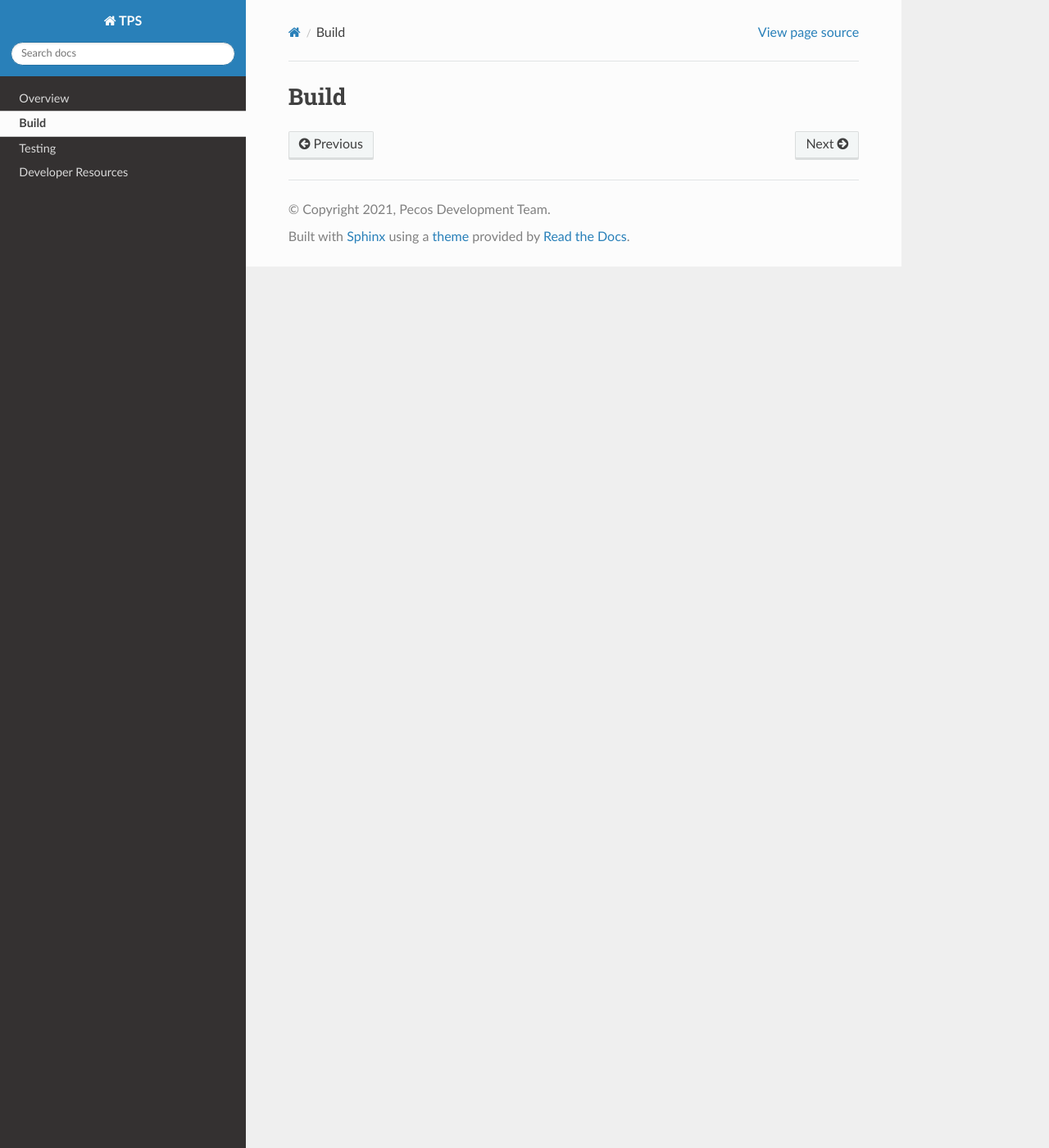
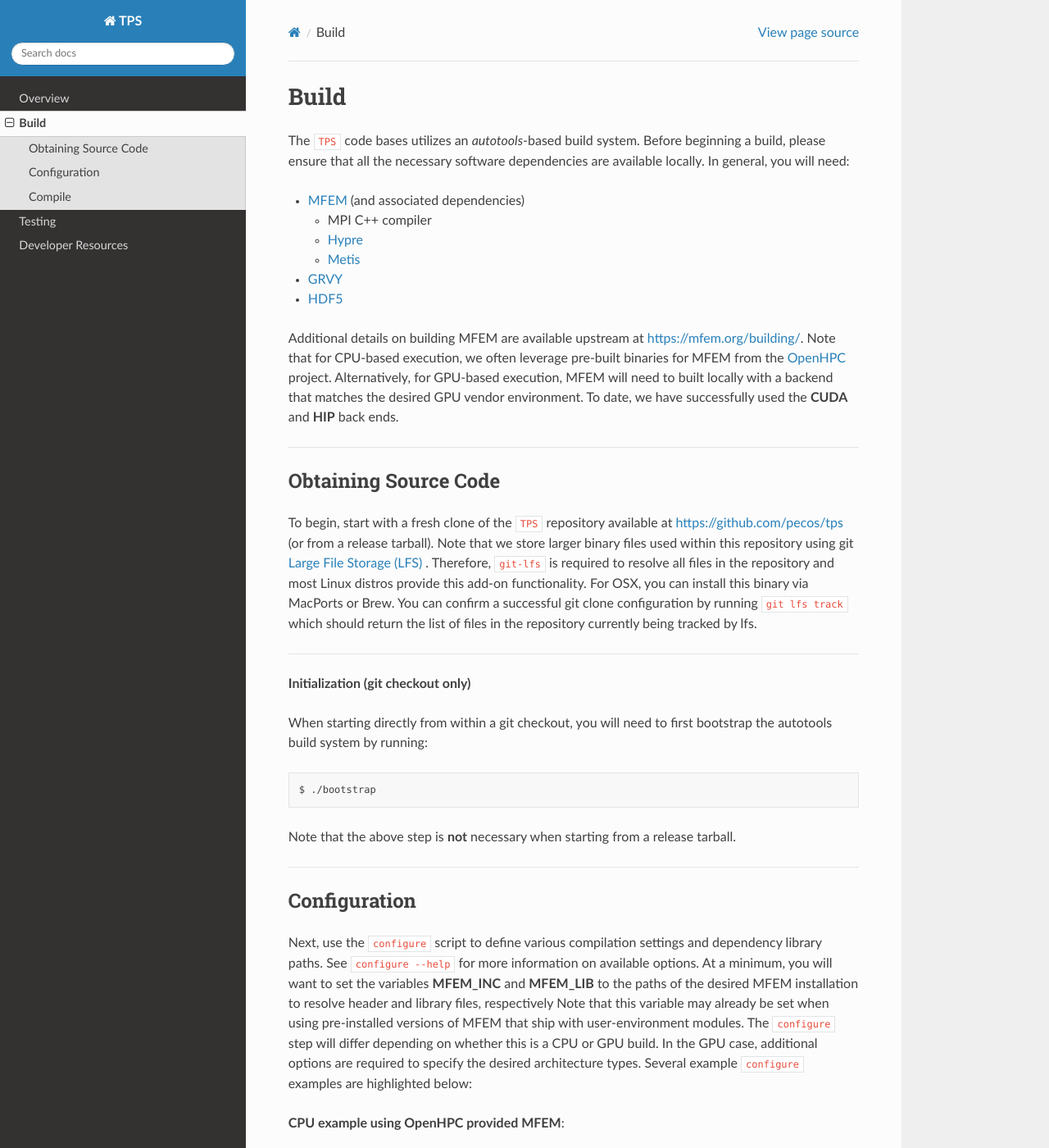
Before and after one commit to pecos/tps-docs, a Sphinx documentation site: the page built from docs/source/build.rst, in a window 1280 px wide and 1400 px high. Shown: the whole window at 82% size. Built offline with Sphinx 7.4.7 and the Read the Docs theme 2.0.0, drawn with Linux system fonts in a browser that asks for light colours; some of the changed text lies outside the part shown.

Commit message:
adding content for building page

```diff
--- a/docs/source/build.rst
+++ b/docs/source/build.rst
@@ -1,2 +1,124 @@
 Build
 ========
+
+The ``TPS`` code bases utilizes an *autotools*-based build system. Before
+beginning a build, please ensure that all the necessary software dependencies
+are available locally. In general, you will need:
+
+* `MFEM <https://github.com/mfem/mfem>`_ (and associated dependencies)
+
+  * MPI C++ compiler
+  * `Hypre <https://github.com/hypre-space/hypre>`_
+  * `Metis <http://glaros.dtc.umn.edu/gkhome/metis/metis/download>`_
+
+* `GRVY <https://github.com/hpcsi/grvy>`_
+* `HDF5 <https://www.hdfgroup.org/downloads/hdf5/source-code/>`_
+
+Additional details on building MFEM are available upstream at
+https://mfem.org/building/. Note that for CPU-based execution, we often
+leverage pre-built binaries for MFEM from the `OpenHPC
+<https://mfem.org/building/>`_ project. Alternatively, for GPU-based execution, MFEM will need
+to built locally with a backend that matches the desired GPU vendor
+environment. To date, we have successfully used the **CUDA** and **HIP** back
+ends.
+
+----
+
+Obtaining Source Code
+*********************
+
+To begin, start with a fresh clone of the ``TPS`` repository available at
+https://github.com/pecos/tps (or from a release tarball).  Note that we store
+larger binary files used within this repository using git `Large File Storage
+(LFS) <https://git-lfs.github.com>`_ . Therefore, ``git-lfs`` is required to
+resolve all files in the repository and most Linux distros provide this add-on
+functionality. For OSX, you can install this binary via MacPorts or Brew.  You
+can confirm a successful git clone configuration by running ``git lfs track``
+which should return the list of files in the repository currently being tracked
+by lfs.
+
+----
+
+**Initialization (git checkout only)**
+
+
+When starting directly from within a git checkout, you will need to first
+bootstrap the autotools build system by running::
+
+ $ ./bootstrap
+
+Note that the above step is **not** necessary when starting from a release
+tarball.
+
+----
+
+Configuration
+*************
+
+Next, use the ``configure`` script to define various compilation settings and
+dependency library paths.  See ``configure --help`` for more information on
+available options.  At a minimum, you will want to set the variables
+**MFEM_INC** and **MFEM_LIB** to the paths of the desired MFEM installation to
+resolve header and library files, respectively
+Note that this variable may already be set when using pre-installed
+versions of MFEM that ship with user-environment modules.  The ``configure``
+step will differ depending on whether this is a CPU or GPU build. In the GPU
+case, additional options are required to specify the desired architecture
+types.  Several example ``configure`` examples are highlighted below:
+
+**CPU example using OpenHPC provided MFEM**::
+
+  $ module list
+  Currently Loaded Modules:
+    1) autotools          7) openblas/0.3.7  13) scalapack/2.1.0
+    2) prun/2.0           8) superlu/5.2.1   14) petsc/3.14.4
+    3) gnu9/9.3.0         9) hypre/2.18.1    15) ptscotch/6.0.6
+    4) ohpc              10) metis/5.1.0     16) superlu_dist/6.1.1
+    5) libfabric/1.10.1  11) phdf5/1.10.6    17) mfem/4.2
+    6) mpich/3.3.2-ofi   12) netcdf/4.7.3
+
+  $ ./configure -I$PETSC_INC LDFLAGS="-L$PETSC_LIB -lpetsc"
+
+**GPU example using locally built MFEM with CUDA backend**
+
+The ``CUDA_ARCH`` setting is required to define the target GPU and should match
+the target execution hardware::
+
+  $ export MFEM_INC=<yourpath/mfem-cuda>/include
+  $ export MFEM_LIB=<yourpath>mfem-cuda/lib
+  $ ./configure --enable-gpu-cuda CUDA_ARCH=sm_75
+
+**GPU example using locally built MFEM with HIP backend**
+
+Similarly, the ``HIP_ARCH`` setting is required to define the target GPU architecture::
+
+  $ export MFEM_INC=<yourpath/mfem-hip>/include
+  $ export MFEM_LIB=<yourpath>mfem-hip/lib
+  $ ./configure --enable-gpu-hip HIP_ARCH=gfx803
+
+
+**VPATH builds**
+
+The build system also supports VPATH builds which allows for multiple build
+configurations against the same source tree. To utilize this capability, create
+a ``build`` directory and descend into this location prior to running
+configure::
+
+  $ mkdir build
+  $ cd build
+  $ ../configure <with desired options>
+
+
+Compile
+*******
+
+After completing configuration, you can kick off the build using ``make``,
+e.g.::
+
+  $ make          # serial-build, or
+  $ make -j 8     # parallel-build
+
+Assuming the build completed successfully, the resulting solver binary should
+be available in the src/ subdirectory::
+
+  $ ./src/tps --version
```
